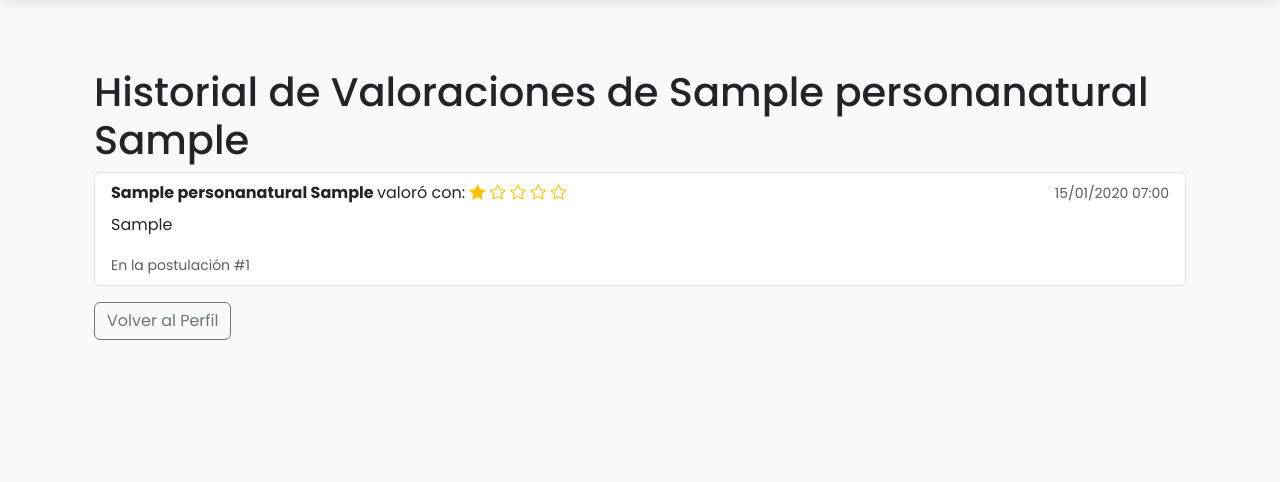
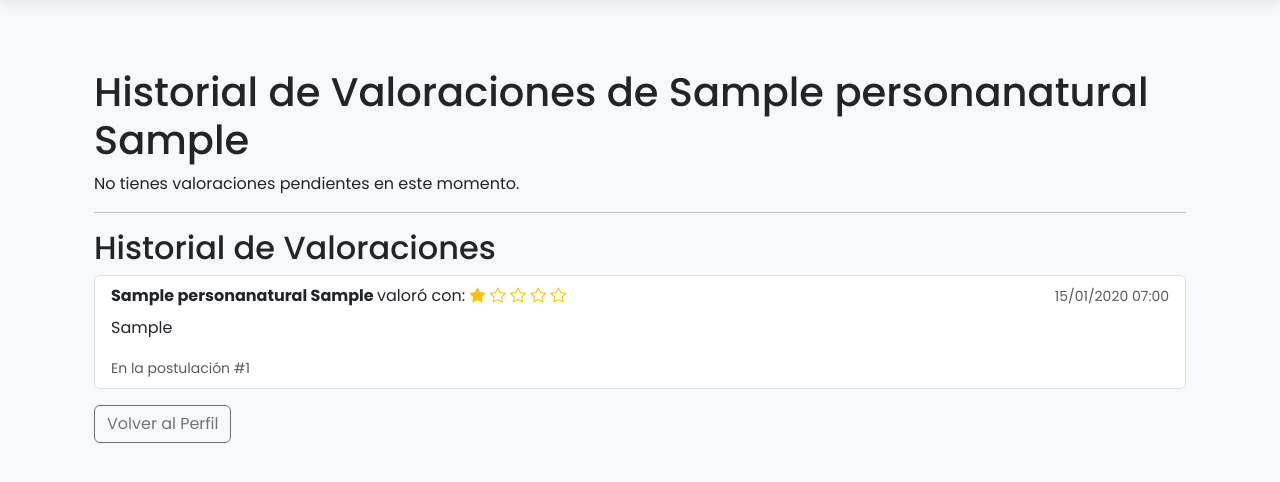
Before and after one commit to EironDeuS/MatchJob, a Django app: page /perfil/1/valoraciones/ in a window 1280 px wide. Shown: the part 70-552 px from the top of the page. Run offline with Django 5.2, Linux system fonts and the light colour scheme; tables that the repository leaves empty hold one stand-in row (values such as "Sample post").

Commit message:
Mis cambios locales: mejoras en valoraciones y vistas

```diff
--- a/gestionOfertas/templates/gestionOfertas/historial_valoraciones.html
+++ b/gestionOfertas/templates/gestionOfertas/historial_valoraciones.html
@@ -1,6 +1,7 @@
 {% extends 'gestionOfertas/base.html' %}
 
-{% block title %}Historial de Valoraciones de
+{% block title %}
+    Historial de Valoraciones de
     {% if usuario_perfil.personanatural %}
         {{ usuario_perfil.personanatural.nombres }} {{ usuario_perfil.personanatural.apellidos }}
     {% elif usuario_perfil.empresa %}
@@ -23,7 +24,32 @@
         {% endif %}
     </h1>
 
-    {% if valoraciones %}
+    {% if postulaciones_pendientes %}
+        <h2>Valoraciones Pendientes</h2>
+        <p>Tienes las siguientes postulaciones contratadas pendientes de valoración:</p>
+        <ul class="list-group">
+            {% for postulacion in postulaciones_pendientes %}
+                <li class="list-group-item">
+                    <p>
+                        Postulación #{{ postulacion.id }} -
+                        {% if usuario_perfil == postulacion.oferta.creador %}
+                            A: {{ postulacion.persona }}
+                        {% else %}
+                            De: {{ postulacion.oferta.creador }}
+                        {% endif %}
+                    </p>
+                    <a href="{% url 'demo_valoracion' postulacion.id %}" class="btn btn-primary btn-sm">
+                        Valorar
+                    </a>
+                </li>
+            {% endfor %}
+        </ul>
+    {% else %}
+        <p>No tienes valoraciones pendientes en este momento.</p>
+    {% endif %}
+
+    <hr>  {% if valoraciones %}
+        <h2>Historial de Valoraciones</h2>
         <ul class="list-group">
             {% for valoracion in valoraciones %}
                 <li class="list-group-item">
--- a/gestionOfertas/views.py
+++ b/gestionOfertas/views.py
@@ -485,12 +485,24 @@ def valorar_postulacion(request, postulacion_id):
     # 👇 ESTA línea es la que estaba mal
     return render(request, 'gestionOfertas/demo_valoracion.html', {'form': form})
 
+from django.shortcuts import render, get_object_or_404
+from .models import Usuario, Valoracion, Postulacion
+from django.db.models import Q
+
 def historial_valoraciones(request, usuario_id):
-    usuario_perfil = get_object_or_404(Usuario, id=usuario_id)  # Usa tu modelo Usuario
+    usuario_perfil = get_object_or_404(Usuario, id=usuario_id)
     valoraciones_recibidas = Valoracion.objects.filter(receptor=usuario_perfil).order_by('-fecha_creacion').select_related('emisor', 'postulacion')
+
+    # Obtener postulaciones 'contratadas' que NO tienen una valoración asociada
+    postulaciones_contratadas_sin_valorar = Postulacion.objects.filter(
+        oferta__creador=usuario_perfil,  # O receptor=usuario_perfil, dependiendo de la lógica
+        estado='contratado',
+        valoraciones__isnull=True  # Filtra las postulaciones SIN valoraciones
+    ).select_related('persona', 'oferta')
 
     context = {
         'usuario_perfil': usuario_perfil,
         'valoraciones': valoraciones_recibidas,
+        'postulaciones_pendientes': postulaciones_contratadas_sin_valorar,
     }
     return render(request, 'gestionOfertas/historial_valoraciones.html', context)
```
